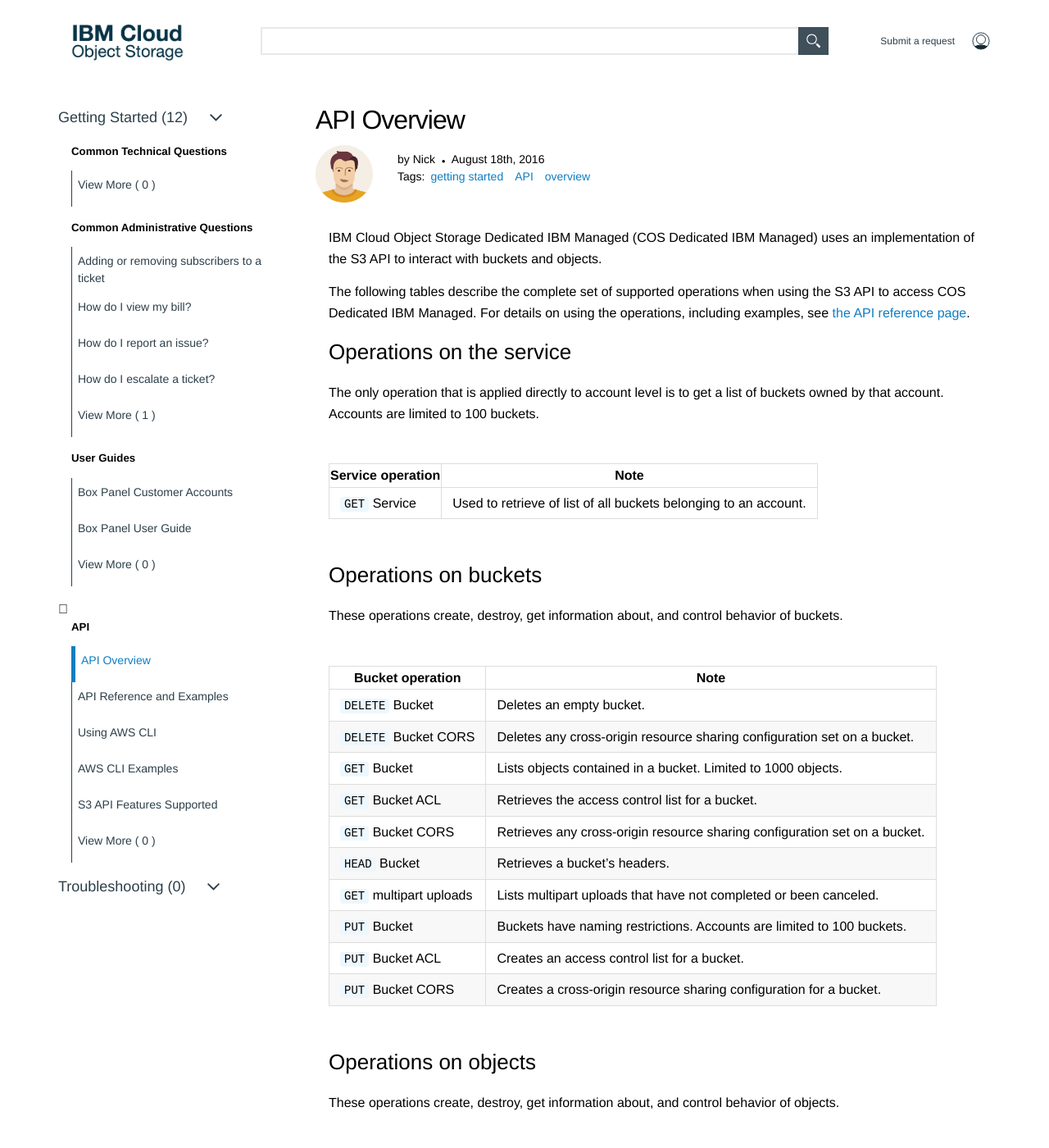
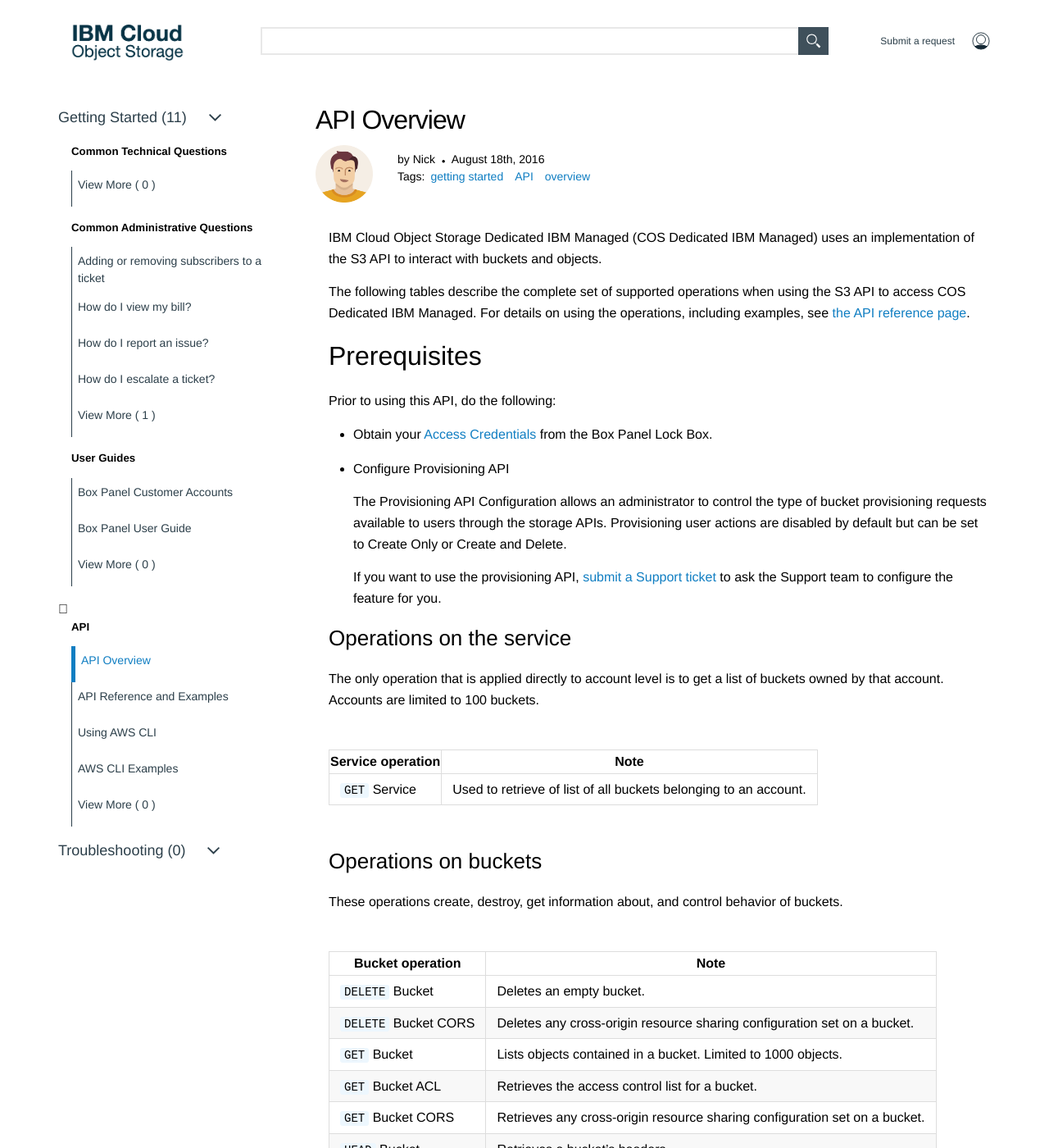
Before and after one commit to nglange/help-documentation, a Jekyll site: the page built from _api/Overview.md, in a window 1280 px wide and 1400 px high. Shown: the whole window at 82% size. Built offline with Jekyll 4.4.1, drawn with Linux system fonts in a browser that asks for light colours.

Commit message:
hid the old API reference page, and copied some of the configuration information to the new overview page

```diff
--- a/_api/Overview.md
+++ b/_api/Overview.md
@@ -12,6 +12,17 @@
 IBM Cloud Object Storage Dedicated IBM Managed (COS Dedicated IBM Managed) uses an implementation of the S3 API to interact with buckets and objects.
 
 The following tables describe the complete set of supported operations when using the S3 API to access COS Dedicated IBM Managed.  For details on using the operations, including examples, see [the API reference page]({{ site.baseurl }}/gettingstarted/api/reference).
+
+## Prerequisites
+{: #prerequisite}
+Prior to using this API, do the following:
+* Obtain your [Access Credentials](../../userguides/user_accounts/index.html#AccessCredentials) from the Box Panel Lock Box.
+
+* Configure Provisioning API
+
+    The Provisioning API Configuration allows an administrator to control the type of bucket provisioning requests available to users through the storage APIs. Provisioning user actions are disabled by default but can be set to Create Only or Create and Delete.
+
+    If you want to use the provisioning API, [submit a Support ticket](../../userguides/Box_Panel/index.html#create-ticket) to ask the Support team to configure the feature for you.
 
 ### Operations on the service
 
```
Also changed, not shown: _api/COS_API.md (+1 -48 lines).
